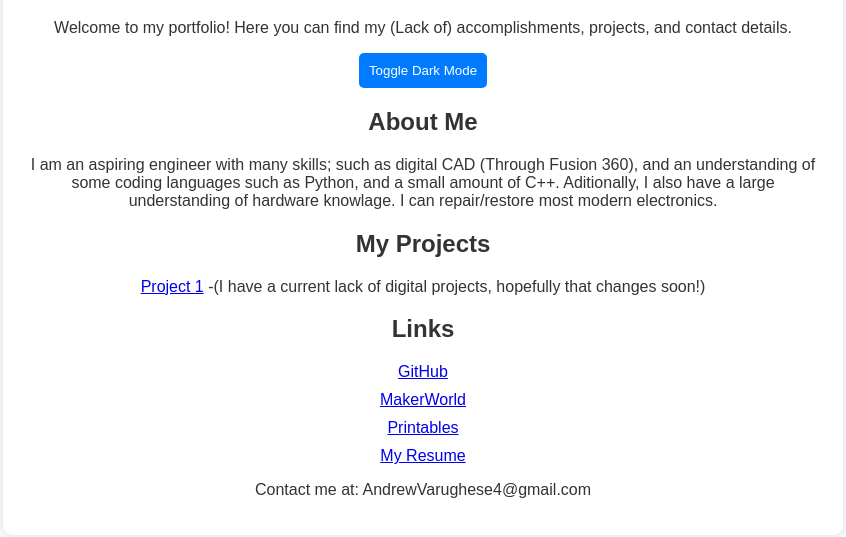
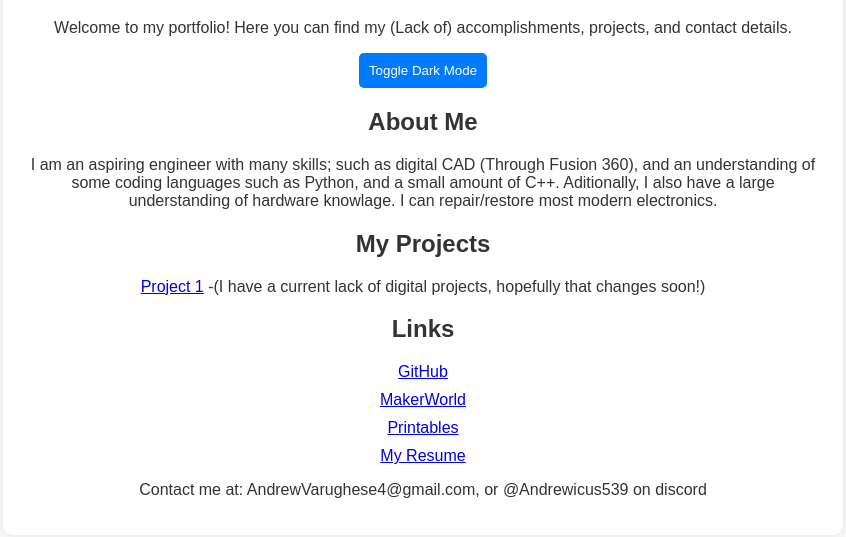
Before and after one commit to AndrewV28/MyFirstWebsite, a plain HTML site: page index.html in a window 1280 px wide. Shown: the part 279-816 px from the top of the page, without its empty margins (217-1063 px from the left). Drawn offline with Linux system fonts and the light colour scheme; a script that the page names is missing.

Commit message:
Update index.html

```diff
--- a/index.html
+++ b/index.html
@@ -39,7 +39,7 @@
         </section>
 
         <footer>
-            <p>Contact me at: <span id="email">AndrewVarughese4@gmail.com</span></p>
+            <p>Contact me at: <span id="email">AndrewVarughese4@gmail.com, or @Andrewicus539 on discord</span></p>
         </footer>
     </div>
 </body>
```
